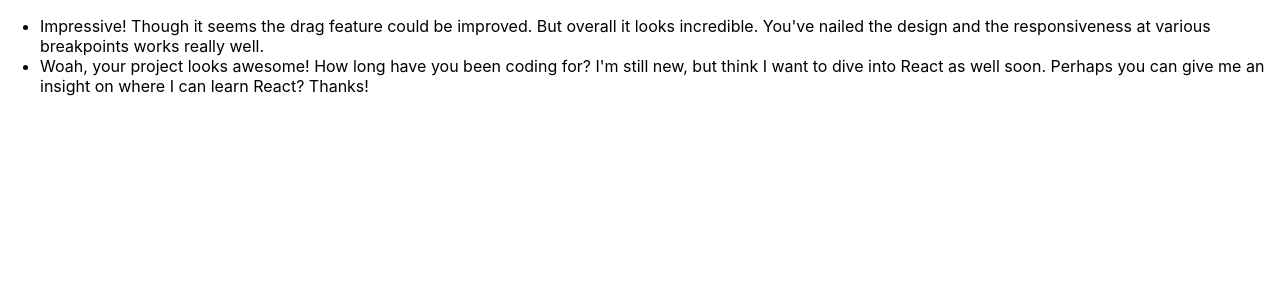
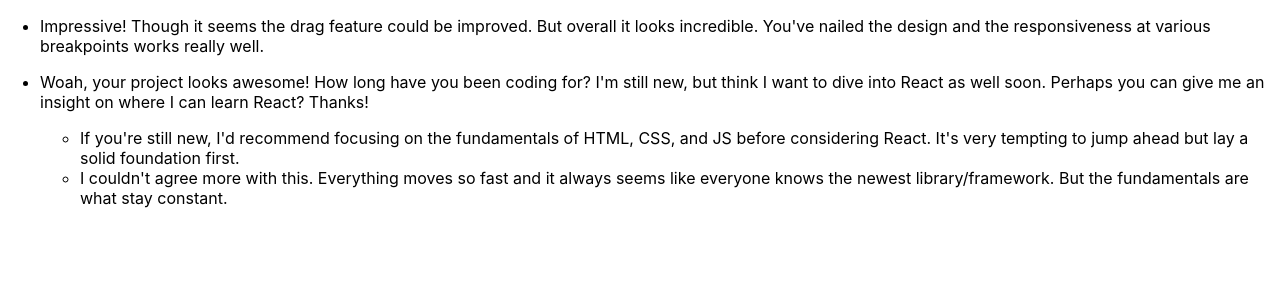
Before and after one commit to riwepo/fem-interactive-comments-section, a React (Create React App) app: page / in a window 1280 px wide. Shown: the top 300 px of the page. Built offline with nearby package versions, Linux system fonts and the light colour scheme.

Commit message:
iplement replies

```diff
--- a/src/components/CommentThread.js
+++ b/src/components/CommentThread.js
@@ -1,7 +1,15 @@
 import React from "react";
+import CommentList from "./CommentList";
 
 function CommentThread({ commentThread }) {
-  return <li>{commentThread.content}</li>;
+  return (
+    <li>
+      <p>{commentThread.content}</p>
+      {commentThread.replies && (
+        <CommentList comments={commentThread.replies} />
+      )}
+    </li>
+  );
 }
 
 export default CommentThread;
```
